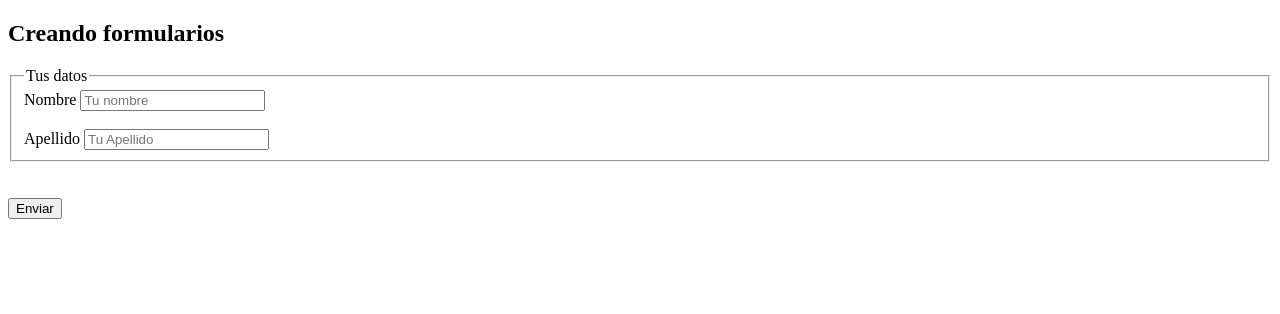
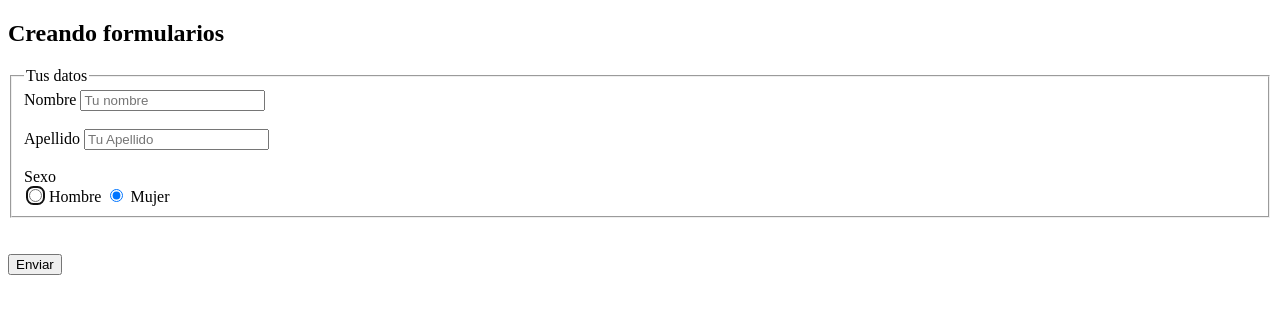
Before and after one commit to saulocervantes/DesarrolloWebCompletoconHTML5CSS3JSAJAXPHPyMySQL, a plain HTML site: page desarrolloweb/formularios.html in a window 1280 px wide. Drawn offline with Linux system fonts and the light colour scheme.

Commit message:
61 Radio Buttons

```diff
--- a/desarrolloweb/formularios.html
+++ b/desarrolloweb/formularios.html
@@ -16,6 +16,12 @@
       <br><br>
       <label for="apellido">Apellido</label>
       <input type="text" name="apellido" id="apellido" placeholder="Tu Apellido">
+
+      <br><br>
+      <label for="sexo">Sexo</label>
+      <br>
+      <input type="radio" name="sexo" value="Hombre" autofocus> Hombre
+      <input type="radio" name="sexo" value="Mujer" checked> Mujer
     </fieldset>
     <br><br>
     <input type="submit" value="Enviar">
```
